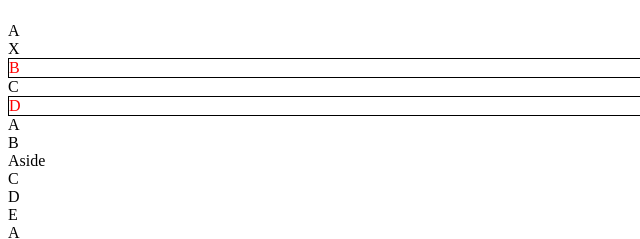
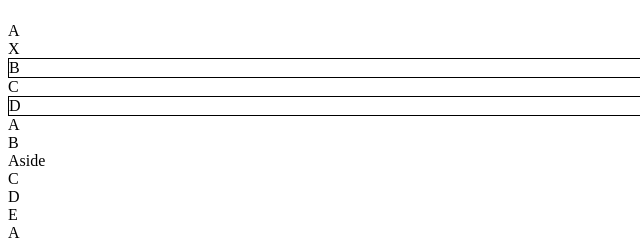
Before and after one commit to megscholl/pseudo-classes, a plain HTML site: page index.html in a window 1280 px wide. Shown: the part 164-403 px from the top of the page, 0-640 px from the left. Drawn offline with Linux system fonts and the light colour scheme.

Commit message:
used nth-of-type

```diff
--- a/pseudo-classes.css
+++ b/pseudo-classes.css
@@ -13,10 +13,6 @@ span {
 }
 
 /* In the article element with the class n-child, add a 1 pixel border around every even numbered section element.*/
-.n-child section:nth-child(3),
-.n-child section:nth-child(5) {
-    color: red;
+.n-child section:nth-of-type(even) {
     border: 1px solid #000;
 }
-
-/* could not do :nth-child(even) becasue <div> element in the way. tried :nth-child(2n+0) and such, but did not work for both.*/
```
